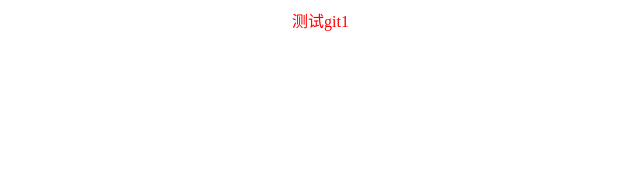
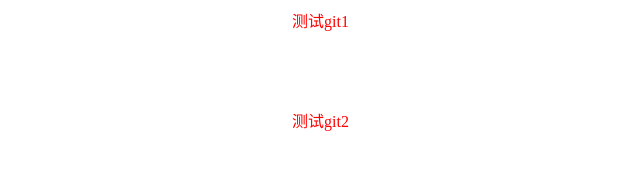
Before and after one commit to Github6y/gitTest, a plain HTML site: page index.html in a window 1280 px wide. Shown: the full height of the page, 248-888 px from the left. Drawn offline with Linux system fonts and the light colour scheme.

Commit message:
secondtet

```diff
--- a/index.html
+++ b/index.html
@@ -17,6 +17,7 @@
 
 <body>
     <div class="div">测试git1</div>
+    <div class="div">测试git2</div>
 </body>
 
 </html>
```
